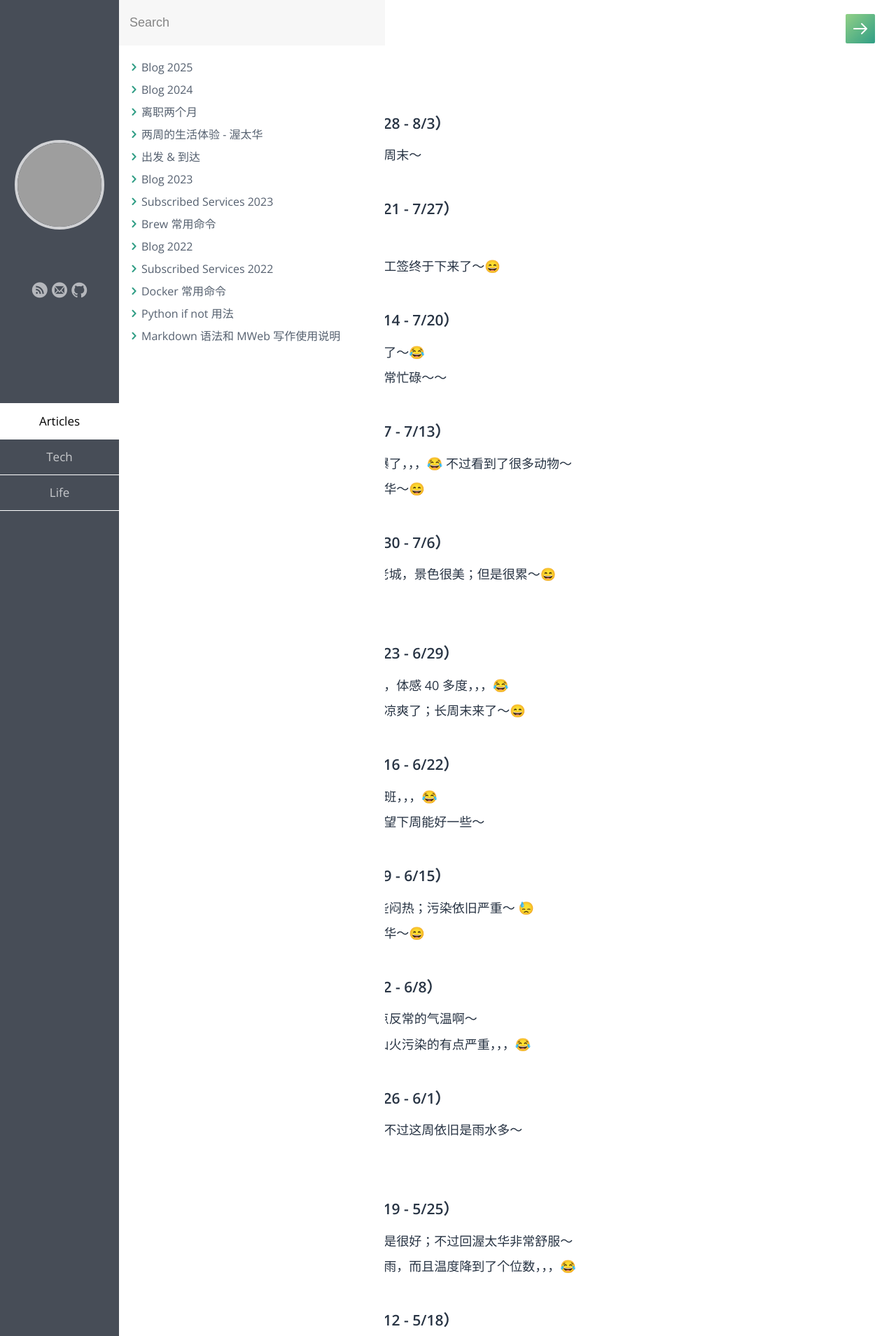
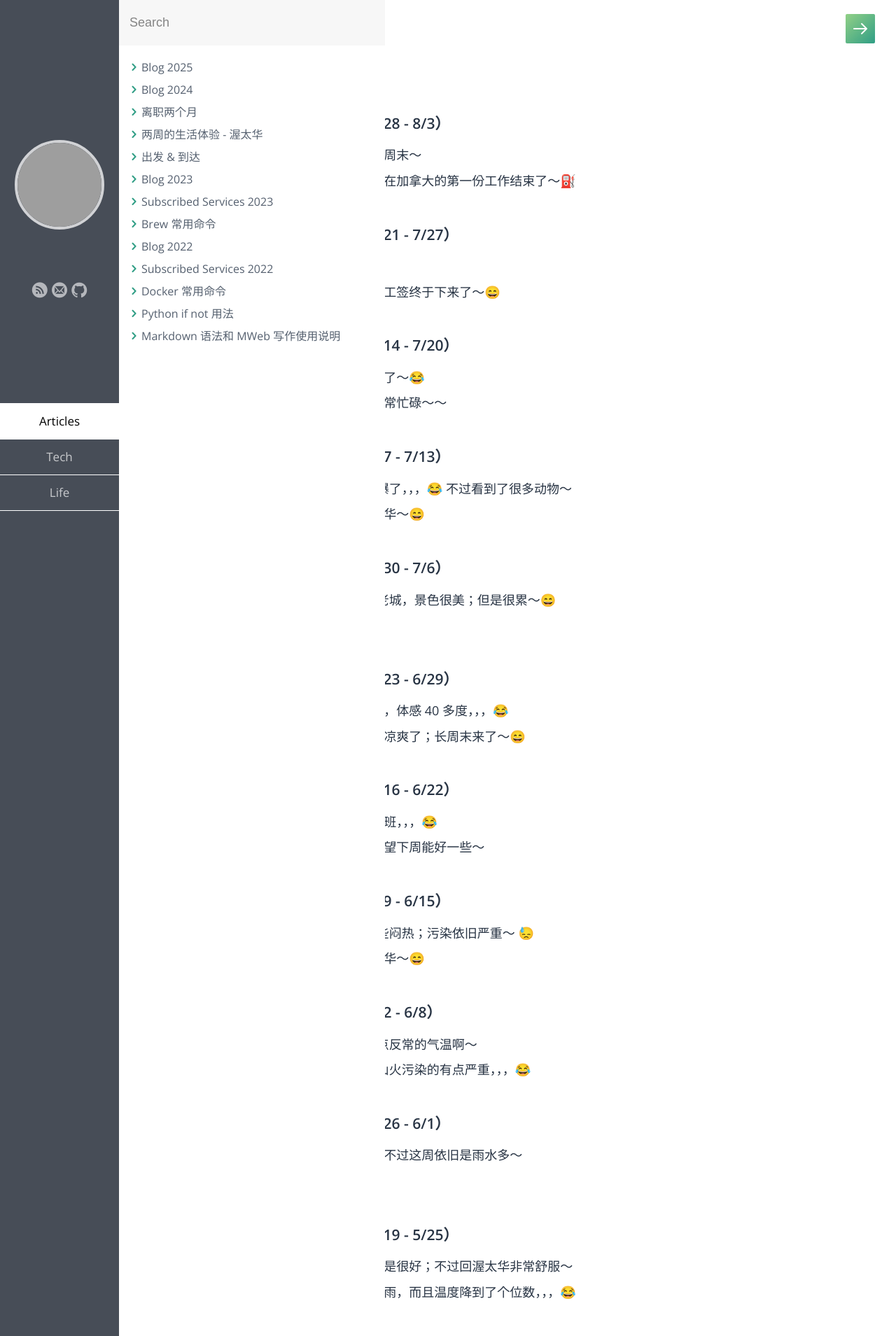
Before and after one commit to samxupeiran/samxupeiran.github.io, a Jekyll site: the page built from _posts/life/2025-01-02-my-blog.md, in a window 1280 px wide. Shown: the top 1909 px of the page at 70% size. Built offline with Jekyll 4.4.1, drawn with Linux system fonts in a browser that asks for light colours; some web fonts are replaced; grey boxes are pictures that could not be loaded.

Commit message:
feat: add weekly blog 7/30

```diff
--- a/_posts/life/2025-01-02-my-blog.md
+++ b/_posts/life/2025-01-02-my-blog.md
@@ -8,6 +8,7 @@ tags: Blog
 
 - ### 2025 年 7 月 第 5 周（7/28 - 8/3）
      - 7/28 周一恍惚中；期待长周末～
+     - 7/30 昨天正式提离职了，在加拿大的第一份工作结束了～⛽️
 
 - ### 2025 年 7 月 第 4 周（7/21 - 7/27）
      - 7/21 周一蒙圈中，，，😂
```
